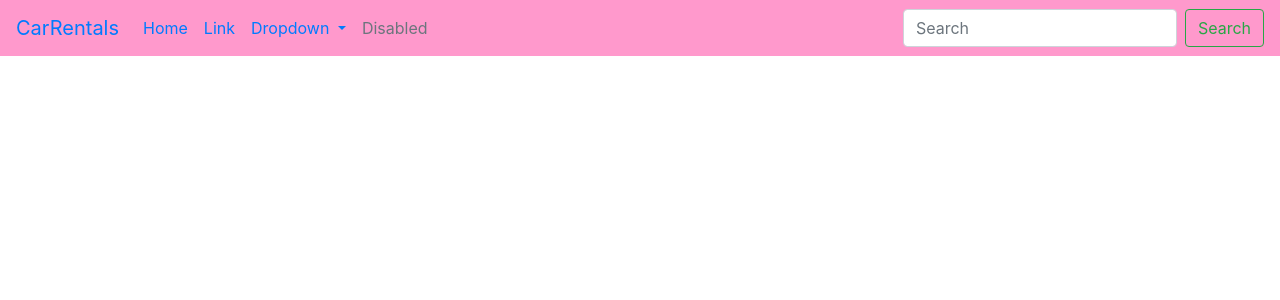
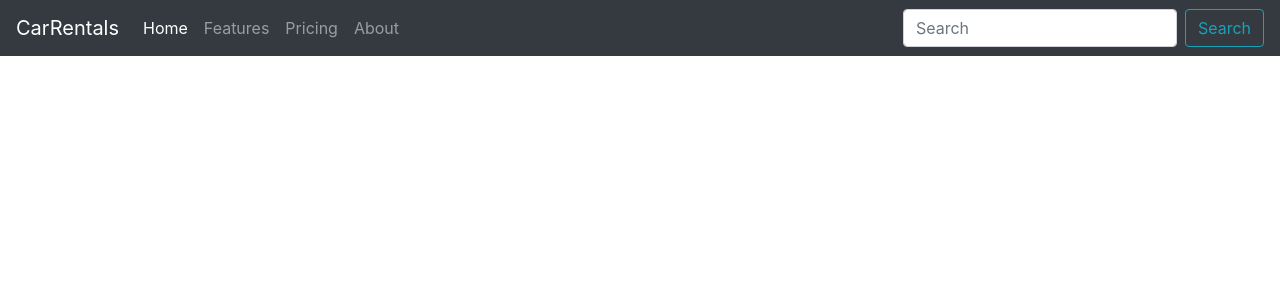
Before and after one commit to afefhnid/Django-, a Django app: page /accueil/ in a window 1280 px wide. Shown: the top 300 px of the page. Run offline with Django 3.2, Linux system fonts and the light colour scheme; some libraries are stand-ins or nearby versions.

Commit message:
style navbar

```diff
--- a/carRentals/Accueil/templates/acceuil/acceuil.html
+++ b/carRentals/Accueil/templates/acceuil/acceuil.html
@@ -17,66 +17,30 @@
     <title>CarRentals</title>
   </head>
   <body>
-    <nav
-      style="background-color: #ff99cc;"
-      class="navbar navbar-expand-lg .navbar-custom { background-color: lightgreen; }"
-    >
+    <nav class="navbar navbar-expand-lg navbar-dark bg-dark">
       <a class="navbar-brand" href="#">CarRentals</a>
-      <button
-        class="navbar-toggler"
-        type="button"
-        data-toggle="collapse"
-        data-target="#navbarSupportedContent"
-        aria-controls="navbarSupportedContent"
-        aria-expanded="false"
-        aria-label="Toggle navigation"
-      >
+      <button class="navbar-toggler" type="button" data-toggle="collapse" data-target="#navbarColor01" aria-controls="navbarColor01" aria-expanded="false" aria-label="Toggle navigation">
         <span class="navbar-toggler-icon"></span>
       </button>
 
-      <div class="collapse navbar-collapse" id="navbarSupportedContent">
+      <div class="collapse navbar-collapse" id="navbarColor01">
         <ul class="navbar-nav mr-auto">
           <li class="nav-item active">
-            <a class="nav-link" href="#"
-              >Home <span class="sr-only">(current)</span></a
-            >
+            <a class="nav-link" href="#">Home <span class="sr-only">(current)</span></a>
           </li>
           <li class="nav-item">
-            <a class="nav-link" href="#">Link</a>
-          </li>
-          <li class="nav-item dropdown">
-            <a
-              class="nav-link dropdown-toggle"
-              href="#"
-              id="navbarDropdown"
-              role="button"
-              data-toggle="dropdown"
-              aria-haspopup="true"
-              aria-expanded="false"
-            >
-              Dropdown
-            </a>
-            <div class="dropdown-menu" aria-labelledby="navbarDropdown">
-              <a class="dropdown-item" href="#">Action</a>
-              <a class="dropdown-item" href="#">Another action</a>
-              <div class="dropdown-divider"></div>
-              <a class="dropdown-item" href="#">Something else here</a>
-            </div>
+            <a class="nav-link" href="#">Features</a>
           </li>
           <li class="nav-item">
-            <a class="nav-link disabled" href="#">Disabled</a>
+            <a class="nav-link" href="#">Pricing</a>
+          </li>
+          <li class="nav-item">
+            <a class="nav-link" href="#">About</a>
           </li>
         </ul>
-        <form class="form-inline my-2 my-lg-0">
-          <input
-            class="form-control mr-sm-2"
-            type="search"
-            placeholder="Search"
-            aria-label="Search"
-          />
-          <button class="btn btn-outline-success my-2 my-sm-0" type="submit">
-            Search
-          </button>
+        <form class="form-inline">
+          <input class="form-control mr-sm-2" type="search" placeholder="Search" aria-label="Search">
+          <button class="btn btn-outline-info my-2 my-sm-0" type="submit">Search</button>
         </form>
       </div>
     </nav>
```
